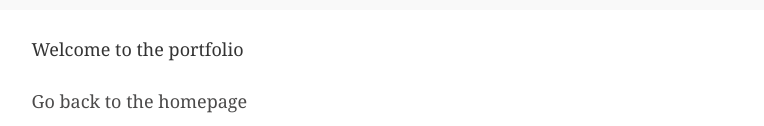
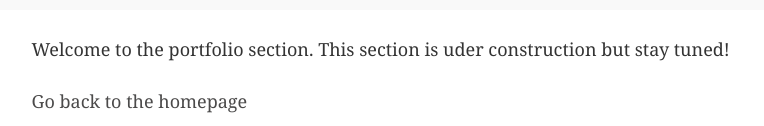
Before and after one commit to Corvids/blog, a Gatsby site: page /portfolio in a window 1280 px wide. Shown: the part 169-295 px from the top of the page, without its empty margins (148-912 px from the left). Built offline with nearby package versions, Linux system fonts and the light colour scheme; Gatsby itself is replaced by a stand-in of ours.

Commit message:
clean up section text

```diff
--- a/src/pages/code-snippets.js
+++ b/src/pages/code-snippets.js
@@ -9,7 +9,8 @@ import SEO from "../components/seo"
 const CodeSnippets = () => (
   <Layout>
     <SEO title="code snippets" />
-    <SingleSnippet snippet_title="test" link_to="test" desc="test"/>
+    <p>To be updated...</p>
+    {/* <SingleSnippet snippet_title="test" link_to="test" desc="test"/> */}
     <Link to="/" className="link-to-home">Go back to the homepage</Link>
   </Layout>
 )
--- a/src/pages/portfolio.js
+++ b/src/pages/portfolio.js
@@ -7,7 +7,8 @@ import SEO from "../components/seo"
 const Portfolio = () => (
   <Layout>
     <SEO title="About" />
-    <p>Welcome to the portfolio</p>
+    <p>Welcome to the portfolio section.
+      This section is uder construction but stay tuned!</p>
     <Link to="/" className="link-to-home">Go back to the homepage</Link>
   </Layout>
 )
```
